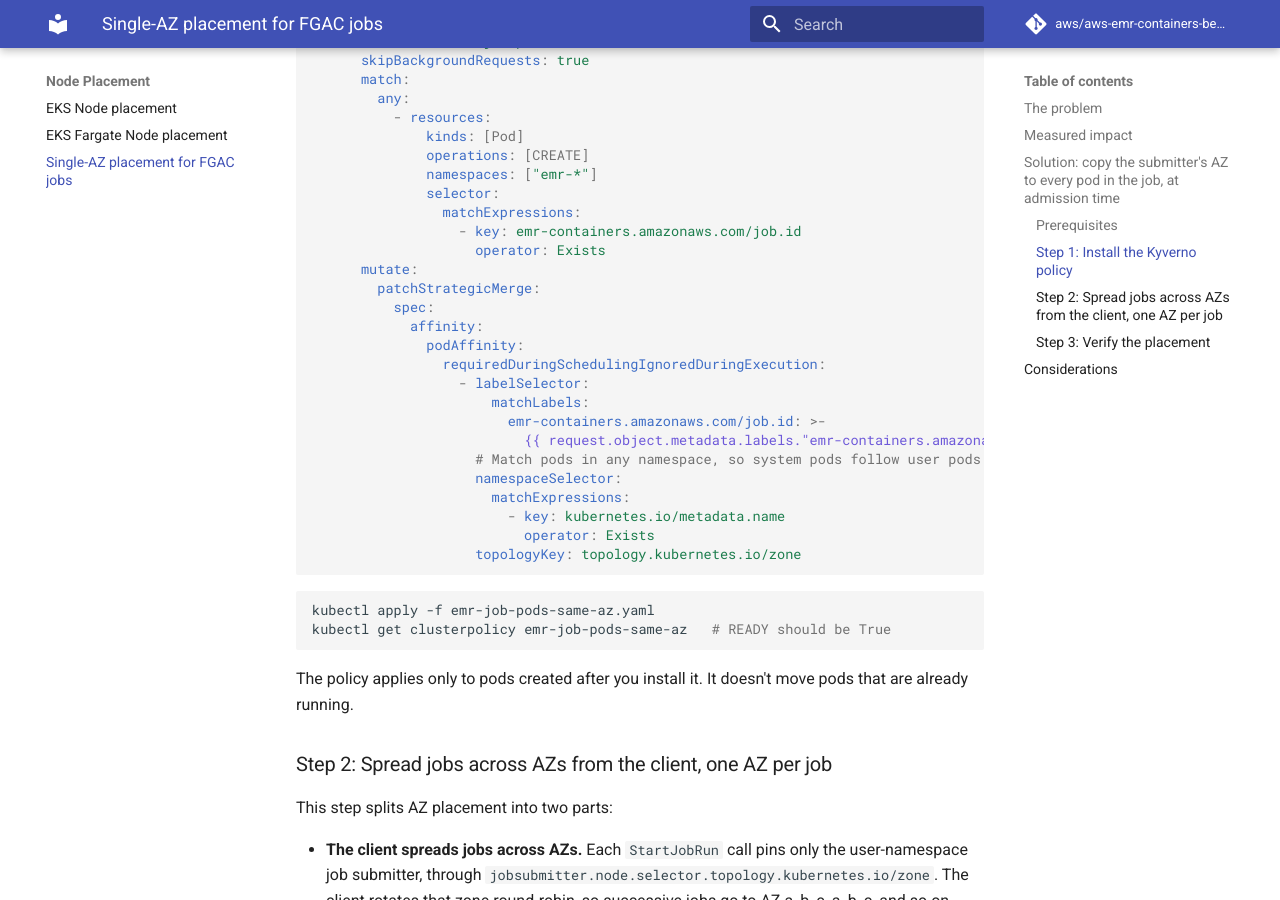
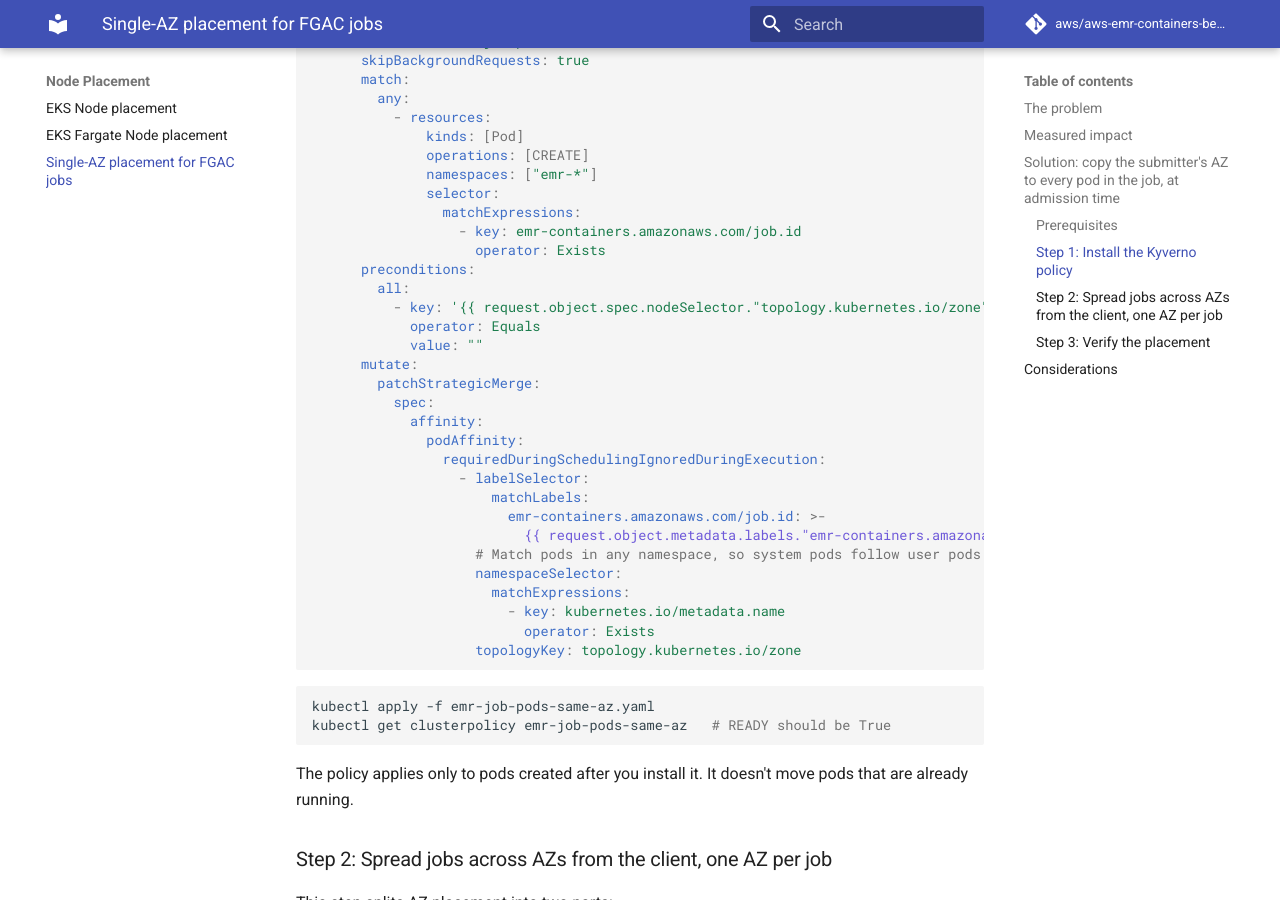
Before and after one commit to aws/aws-emr-containers-best-practices, an MkDocs documentation site: the page built from content/node-placement/docs/fgac-single-az-placement.md, in a window 1280 px wide and 900 px high, scrolled down 3899 px. Built offline with MkDocs 1.6.1 and Material for MkDocs 9.7.7, drawn with Linux system fonts in a browser that asks for light colours; comment, search, counter and statistics services are not loaded.

Commit message:
improve az-affinity-rule.yam performance by skipping az-affinity-rule.yam

```diff
--- a/content/node-placement/docs/fgac-single-az-placement.md
+++ b/content/node-placement/docs/fgac-single-az-placement.md
@@ -134,6 +134,11 @@ spec:
                 matchExpressions:
                   - key: emr-containers.amazonaws.com/job.id
                     operator: Exists
+      preconditions:
+        all:
+          - key: '{{ request.object.spec.nodeSelector."topology.kubernetes.io/zone" || '''' }}'
+            operator: Equals
+            value: ""
       mutate:
         patchStrategicMerge:
           spec:
```
